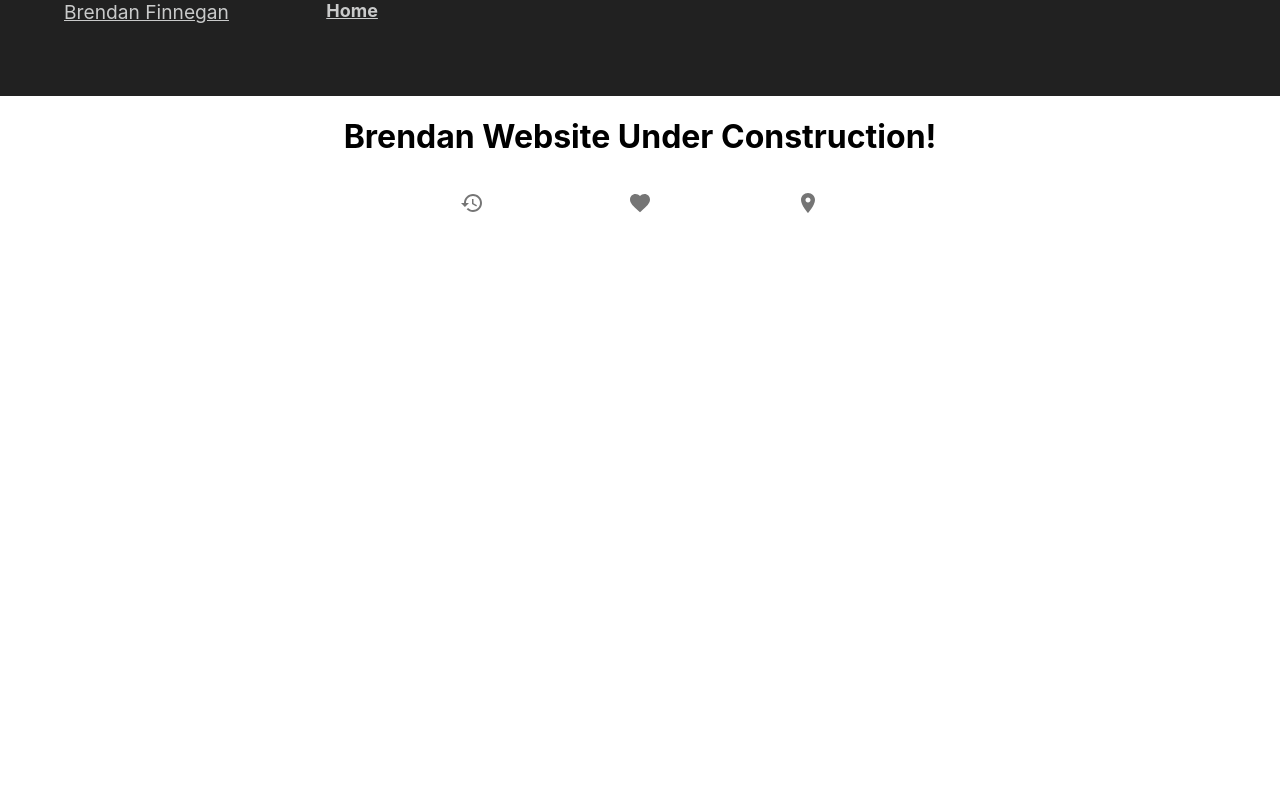
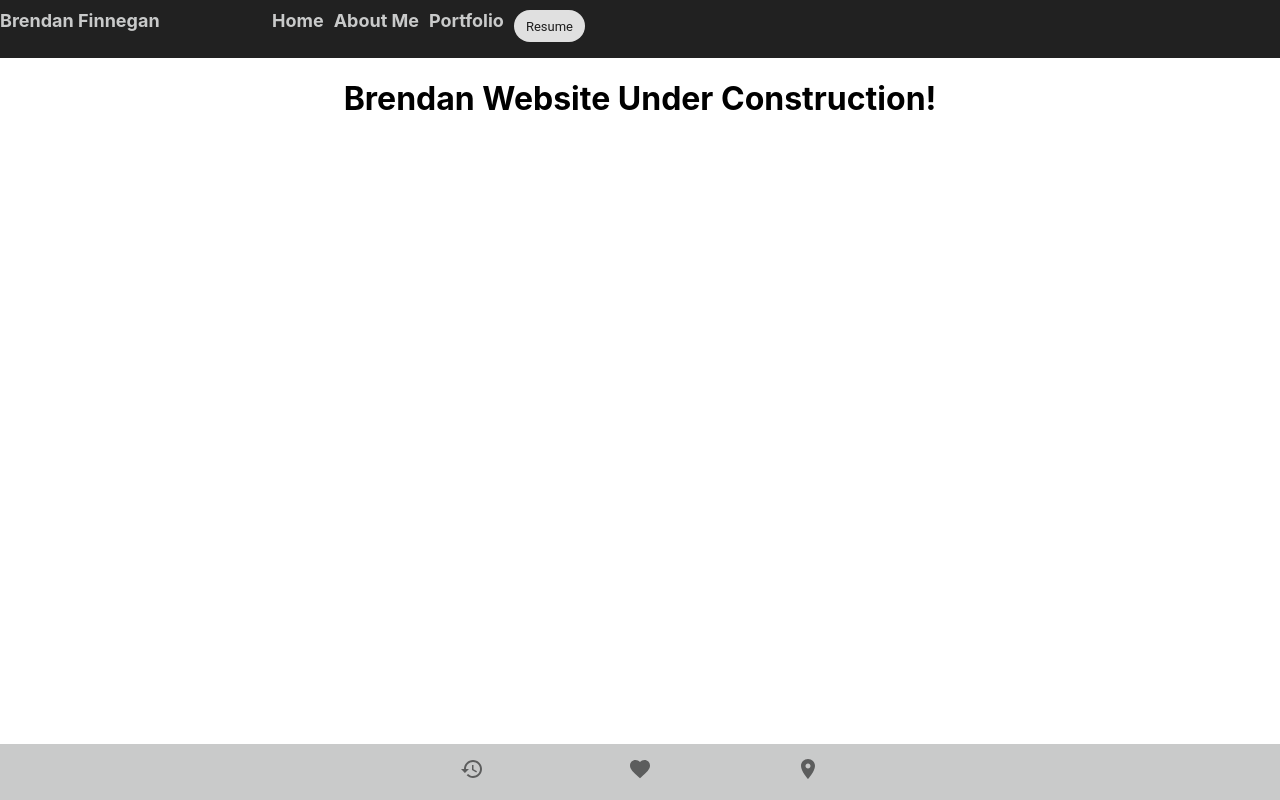
Before and after one commit to BrendanFinnegan/brendanfinneganweb, a React (Create React App) app: page / in a window 1280 px wide. Built offline with nearby package versions, Linux system fonts and the light colour scheme.

Commit message:
nav styling

```diff
--- a/src/App.css
+++ b/src/App.css
@@ -49,3 +49,11 @@ nav.color-nav.navbar.navbar-expand.navbar-dark {
 a.mr-auto.navbar-brand {
   margin-right: 8%;
 }
+
+.bottom-navbar {
+  background-color: #333;
+  overflow: hidden;
+  position: fixed;
+  bottom: 0;
+  width: 100%;
+}
--- a/src/Components/Bottomnav.js
+++ b/src/Components/Bottomnav.js
@@ -8,7 +8,7 @@ import LocationOnIcon from '@mui/icons-material/LocationOn';
 
 function Bottomnav () {
     return(
-        <BottomNavigation
+        <BottomNavigation className="bottom-navbar" style={{backgroundColor: '#c9caca'}}
         //   value={value}
         //   onChange={(event, newValue) => {
         //     setValue(newValue);
--- a/src/Components/NavBar.js
+++ b/src/Components/NavBar.js
@@ -2,18 +2,24 @@ import {useHistory} from "react-router-dom"
 import { useState } from "react"
 import { Link } from "react-router-dom"
 import { Navbar, Container, Nav } from "react-bootstrap"
-
+import { Chip } from "@material-ui/core"
 function NavBar() {
 
     return (
         <>
-            <Navbar className="color-nav" variant="dark" >
-                <Container className="nav-container" style={{display: 'flex'}}>
-                    <Navbar.Brand  className="mr-auto" style={{color: '#c9caca', fontSize: 'larger'}} href="/">Brendan Finnegan</Navbar.Brand>
+            <Navbar className="color-nav" variant="dark" style={{display: 'flex', paddingTop: '10px', height: '3rem'}} >
+                    <Navbar.Brand  className="mr-auto" style={{textDecoration: 'none',color: '#c9caca', fontSize: 'large', fontWeight: 'bold'}} href="/">Brendan Finnegan</Navbar.Brand>
                     <Nav className="mr-auto">
-                        <Nav.Link style={{color: '#c9caca', fontSize: 'large', fontWeight: 'bold'}} href="/">Home</Nav.Link>
+                        <Nav.Link style={{paddingLeft: '10px', textDecoration: 'none',color: '#c9caca', fontSize: 'large', fontWeight: 'bold'}} href="/">Home</Nav.Link>
                     </Nav>
-                </Container>
+                    <Nav className="mr-auto">
+                        <Nav.Link style={{paddingLeft: '10px',textDecoration: 'none', color: '#c9caca', fontSize: 'large', fontWeight: 'bold'}} href="/">About Me</Nav.Link>
+                    </Nav>
+                    <Nav className="mr-auto">
+                        <Nav.Link style={{paddingLeft: '10px',textDecoration: 'none',color: '#c9caca', fontSize: 'large', fontWeight: 'bold'}} href="/">Portfolio</Nav.Link>
+                    </Nav>
+                    <Chip style={{marginLeft: '10px'}} className="mr-auto" label="Resume"  />
+                        {/* <Nav.Link style={{color: '#c9caca', fontSize: 'large', fontWeight: 'bold'}} href="/">Resume</Nav.Link> */}
             </Navbar>
         </>
     )
```
